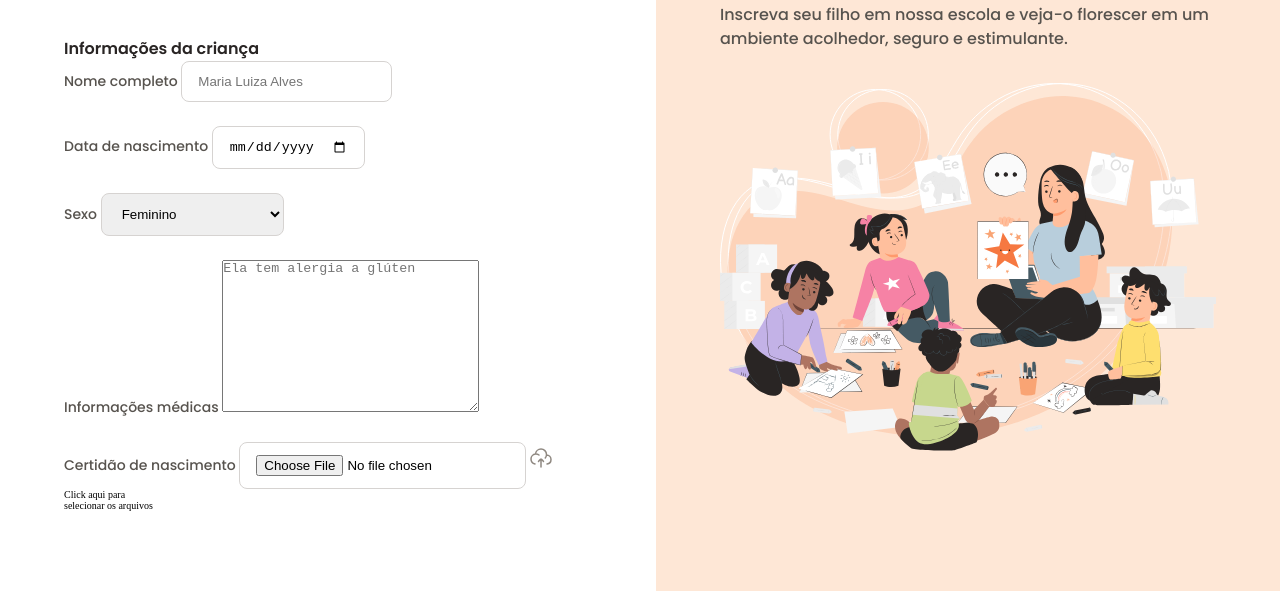
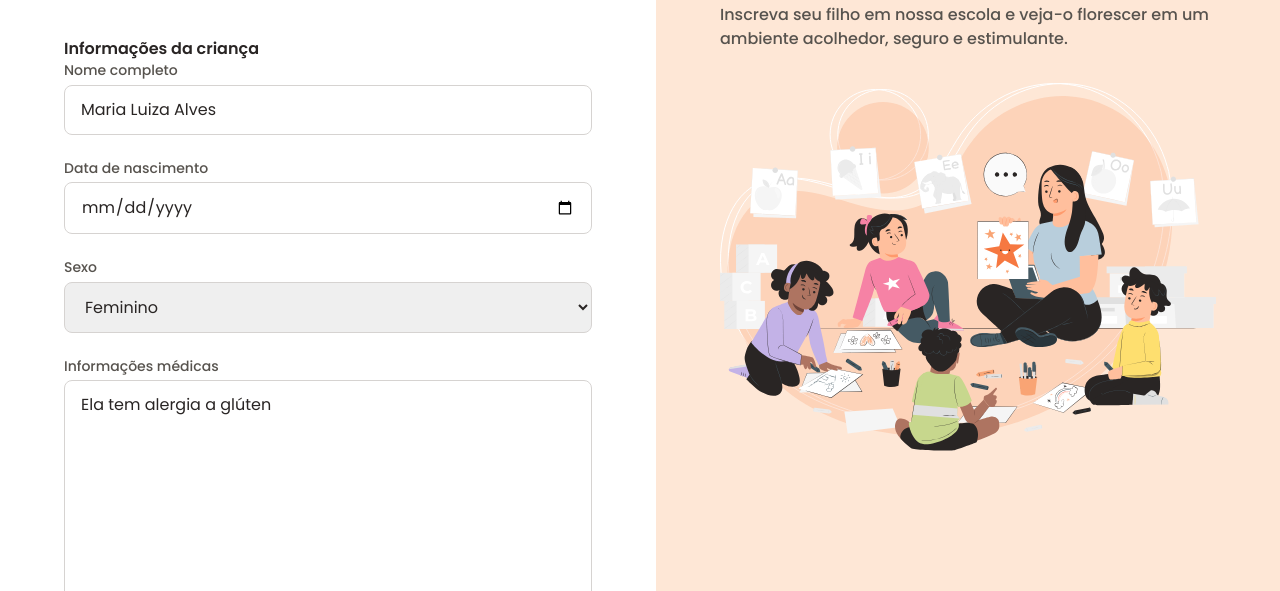
Before and after one commit to samuel-d3v/estrelas-do-amanha, a plain HTML site: page index.html in a window 1280 px wide. Shown: the part 209-800 px from the top of the page. Drawn offline with Linux system fonts and the light colour scheme.

Commit message:
feat: Separação do forms e dos fields

```diff
--- a/styles/global.css
+++ b/styles/global.css
@@ -31,7 +31,6 @@
   --text-sm: 500 1.4rem/1.4 var(--font-family);
   --text: 500 1.6rem/1.5 var(--font-family);
   --text-lg: 600 2.4rem/1.25 var(--font-family);
-
 }
 
 body {
@@ -81,8 +80,8 @@ img {
   }
 }
 
-  @media (max-height: 653px) {
-    :root {
-      font-size: 50%;
-    }
+@media (max-height: 653px) {
+  :root {
+    font-size: 50%;
   }
+}
--- a/styles/index.css
+++ b/styles/index.css
@@ -1,2 +1,3 @@
 @import url(global.css);
 @import url(layout.css);
+@import url(forms.css);
--- a/styles/layout.css
+++ b/styles/layout.css
@@ -28,41 +28,6 @@ main {
       color: var(--text-secondary);
     }
   }
-
-  & fieldset {
-    display: grid;
-    gap: 2.4rem;
-
-    border: none;
-
-    & .form-control {
-      display: grid;
-      gap: .4rem;
-    }
-
-    & label {
-      font: var(--text-sm);
-      color: var(--text-secondary);
-    }
-
-    & input:focus, select:focus {
-      outline: .2rem solid var(--stroke-highlight);
-    }
-  }
-
-  & input,
-   select {
-    padding: 1.2rem 1.6rem;
-
-    border: .1rem solid var(--stroke-default);
-    border-radius: .8rem;
-  }
-
-  & .subtitle-form {
-    font: var(--text);
-    color: var(--text-primary);
-    font-weight: 600;
-  }
 }
 
 aside {
```
